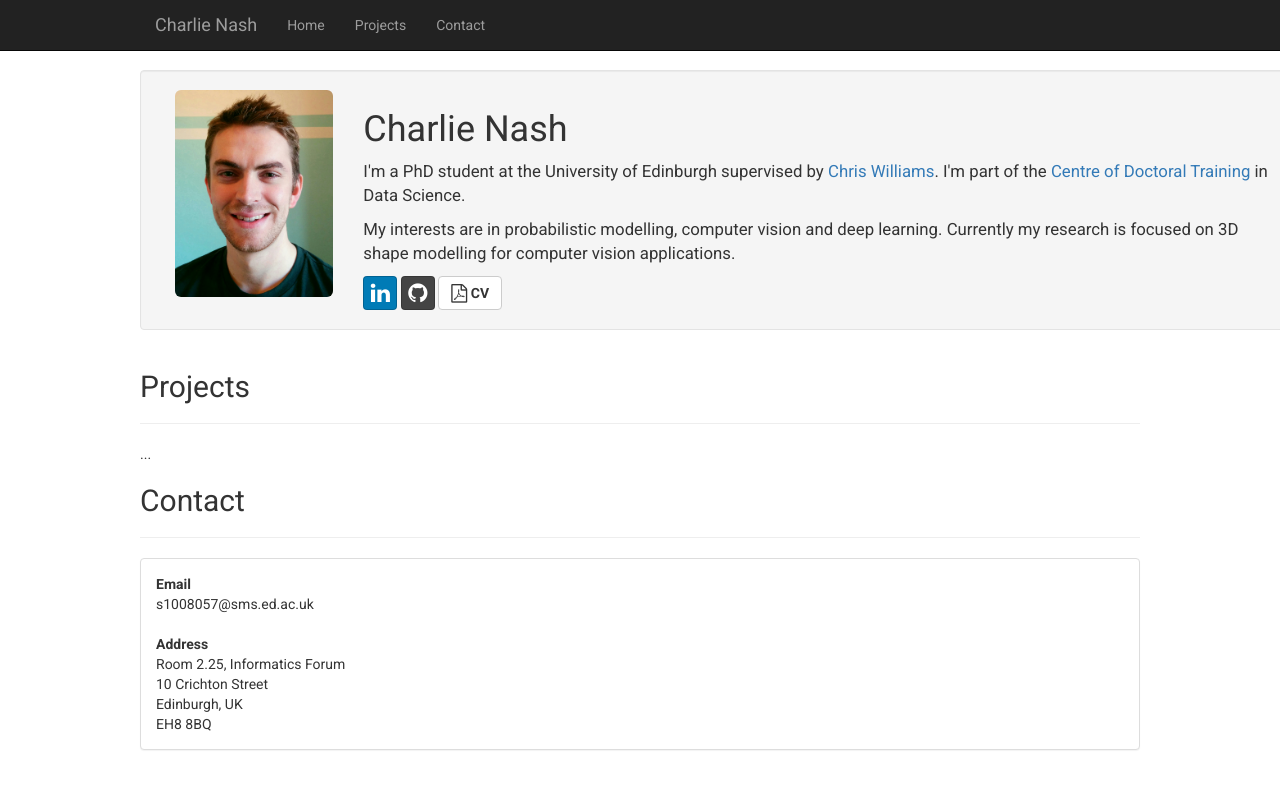
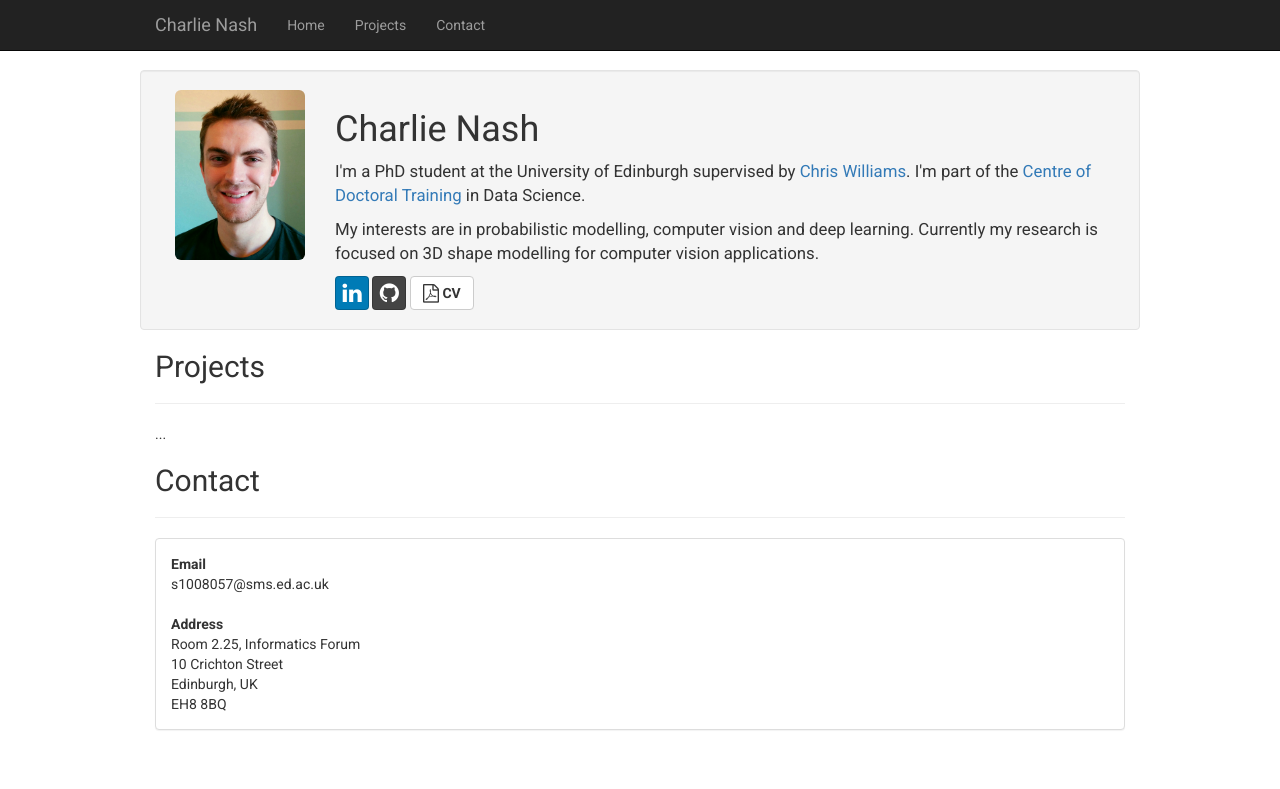
Before and after one commit to charlienash/charlienash.github.io, a Jekyll site: the page index.html, which Jekyll copies as it is, in a window 1280 px wide. Shown: the top 789 px of the page. Built offline with Jekyll 4.4.1, drawn with Linux system fonts in a browser that asks for light colours; nearby versions of some CDN libraries; library files that are not in the unit come from our copies.

Commit message:
Update index.html

```diff
--- a/index.html
+++ b/index.html
@@ -68,10 +68,7 @@
 
 		<!-- Page Content -->
 		<div class="container-fluid">
-			<div class="span6">
-			<div class="row">
-				<div class="container">
-					<div class="row row well">
+			<div class="row well">
 			  <div class="col-xs-2 col-centered">
 			      <img class="img-responsive img-rounded center-block" src="assets/img/Charlie_photo.jpg">
 			  </div>
@@ -96,7 +93,6 @@
 			  	<i class="fa fa-file-pdf-o fa-lg"></i>
 			  	<b>CV</b>
 		  	    </a>
-					  </div>
 			  </div>
 			</div>
 					<!--div class="media">
```
Lines whose indentation alone changed are shown as unchanged.
